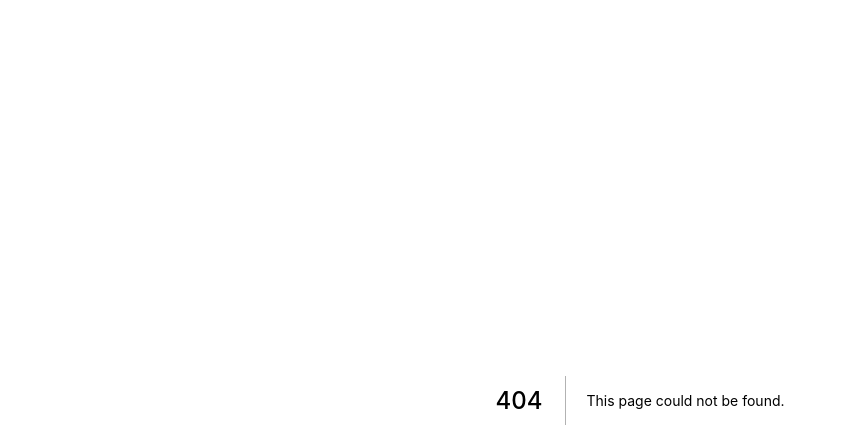
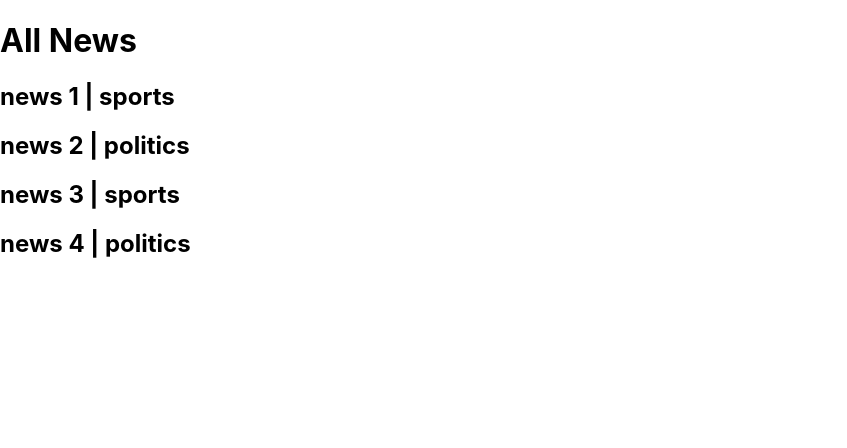
Before and after one commit to hakobyanviktoria8/nextjs-fullcourse, a Next.js app: page /news in a window 1280 px wide. Before the commit this address had no page. Shown: the top 448 px of the page, without its empty margins (0-847 px from the left). Built offline with nearby package versions, Linux system fonts and the light colour scheme; data requests are answered from the project's data file.

Commit message:
start Server side rendering

```diff
--- a/db.json
+++ b/db.json
@@ -1,4 +1,30 @@
 {
+    "news":[
+        {
+            "id": 1,
+            "title": "news 1",
+            "description":"Description 1",
+            "category":"sports"
+        },
+        {
+            "id": 2,
+            "title": "news 2",
+            "description":"Description 2",
+            "category":"politics"
+        },
+        {
+            "id": 3,
+            "title": "news 3",
+            "description":"Description 3",
+            "category":"sports"
+        },
+        {
+            "id": 4,
+            "title": "news 4",
+            "description":"Description 4",
+            "category":"politics"
+        }
+    ],
  "products":[   {
     "price": 10010,
     "id": 1,
--- a/pages/index.js
+++ b/pages/index.js
@@ -13,6 +13,7 @@ function Home() {
         <Link href="/blog">Blog</Link>
         <Link href="/users">Users</Link>
         <Link href="/products-json">Products</Link>
+        <Link href="/news">News</Link>
         <hr/>
         <h1>Home page</h1>
 
--- /dev/null
+++ b/pages/news/index.js
@@ -0,0 +1,28 @@
+import React from 'react'
+
+function News({news}) {
+    console.log(news);
+  return (
+    <div>
+        <h1> All News</h1>
+        {news.map(x=>
+            <div key={x.id}>
+                <h2>{x.title} | {x.category}</h2>
+            </div>
+        )}
+    </div>
+  )
+}
+
+export default News
+
+export async function getServerSideProps(){
+    const res = await fetch("http://localhost:4000/news")
+    const data = await res.json()
+
+    return {
+        props :{
+            news: data
+        }
+    }
+}
```
